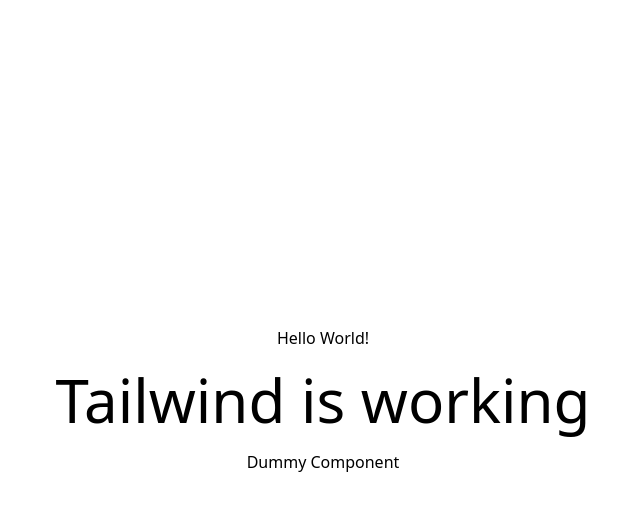
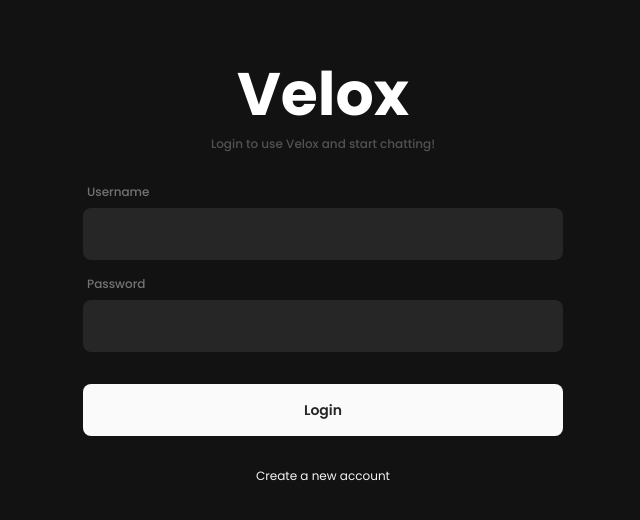
Before and after one commit to aosasona/nextjs-firebase-chat, a Next.js app: page / in a window 1280 px wide. Shown: the top 520 px of the page, without its empty margins (317-957 px from the left). Built offline with nearby package versions, Linux system fonts and the light colour scheme.

Commit message:
Added input and button components

```diff
--- /dev/null
+++ b/components/Button.tsx
@@ -0,0 +1,21 @@
+import type { FC } from "react";
+
+interface Props {
+  children: string;
+  type: "button" | "submit" | "reset";
+  onClick?: () => void;
+}
+
+const Button: FC<Props> = ({ children, type = "button", onClick }) => {
+  return (
+    <button
+      type={type}
+      onClick={onClick}
+      className="w-full text-sm font-semibold bg-neutral-50 text-neutral-800 hover:bg-neutral-600 hover:text-white focus:bg-neutral-600 transition-all py-4 px-4 rounded-lg"
+    >
+      {children || "Continue"}
+    </button>
+  );
+};
+
+export default Button;
--- a/components/Dummy.tsx
+++ /dev/null
@@ -1,9 +0,0 @@
-import { FunctionComponentElement } from "react";
-
-type Props = {
-  name?: string;
-};
-
-export default function Dummy(): FunctionComponentElement<Props> {
-  return <div>Dummy Component</div>;
-}
--- /dev/null
+++ b/components/Input.tsx
@@ -0,0 +1,48 @@
+import React from "react";
+import type { FC, ChangeEvent } from "react";
+
+interface Props {
+  label?: string;
+  name?: string;
+  type?: string;
+  required?: boolean;
+  value: string;
+  className?: string;
+  onChange: (e: ChangeEvent<HTMLInputElement>) => void;
+}
+
+const Input: FC<Props> = ({
+  label,
+  name,
+  type,
+  required = true,
+  value,
+  className,
+  onChange,
+}) => {
+  return (
+    <div
+      className={
+        className
+          ? `flex flex-col gap-y-1 ${className}`
+          : "flex flex-col gap-y-1"
+      }
+    >
+      {label && (
+        <label className="text-xs font-medium text-neutral-500 px-1 mb-1">
+          {label}
+        </label>
+      )}
+      <input
+        type={type}
+        name={name || ""}
+        className="bg-neutral-800 text-sm rounded-lg focus:border-neutral-200 focus:border-2 focus:outline-none py-4 px-3"
+        required={required}
+        value={value}
+        onChange={onChange}
+      />
+    </div>
+  );
+};
+
+export default Input;
--- a/package.json
+++ b/package.json
@@ -9,9 +9,13 @@
     "lint": "next lint"
   },
   "dependencies": {
+    "date-fns": "^2.28.0",
+    "firebase": "^9.8.3",
+    "framer-motion": "^6.3.12",
     "next": "12.1.6",
     "react": "18.1.0",
-    "react-dom": "18.1.0"
+    "react-dom": "18.1.0",
+    "react-icons": "^4.4.0"
   },
   "devDependencies": {
     "@types/node": "17.0.33",
--- a/pages/index.tsx
+++ b/pages/index.tsx
@@ -1,16 +1,94 @@
-import Dummy from "@/components/Dummy";
+import { useEffect, useState } from "react";
+import type { NextPage } from "next";
 import Meta from "@/defaults/Meta";
-import type { NextPage } from "next";
+import Input from "@/components/Input";
+import Button from "@/components/Button";
+import Link from "next/link";
 
-const Home: NextPage = () => {
+interface Data {
+  username: string;
+  password: string;
+}
+
+interface Status {
+  error: boolean;
+  loading: boolean;
+  message: string;
+}
+
+const Login: NextPage = () => {
+  const [data, setData] = useState<Data>({
+    username: "",
+    password: "",
+  });
+  const [status, setStatus] = useState<Status>({
+    error: false,
+    loading: false,
+    message: "",
+  });
+
+  //Change handler
+  const handleChange = (e: React.ChangeEvent<HTMLInputElement>) => {
+    setData({ ...data, [e.target.name]: e.target.value });
+  };
+
+  // Form handler
+  const formHandler = (e: React.FormEvent<HTMLFormElement>) => {
+    e.preventDefault();
+    console.log("submit");
+  };
   return (
-    <div className="flex flex-col items-center justify-center w-screen h-screen">
-      <Meta title="Home" desc="This is a description" />
-      Hello World!
-      <h1 className="text-6xl my-5">Tailwind is working</h1>
-      <Dummy />
+    <div className="flex flex-col items-center w-screen h-screen mt-[8vh]">
+      <Meta title="Login" desc="This is a description" />
+      <main className="w-[94%] lg:w-2/5 mx-auto">
+        <div className="px-3 text-left lg:text-center">
+          <h1 className="text-5xl lg:text-6xl font-bold">Velox</h1>
+          <h4 className="text-neutral-600 font-medium text-xs mt-1 lg:mt-3">
+            Login to use Velox and start chatting!
+          </h4>
+        </div>
+
+        <form
+          className="flex flex-col w-full rounded-2xl px-2 lg:px-4 mt-8"
+          onSubmit={formHandler}
+        >
+          <div>
+            <Input
+              type="text"
+              name="username"
+              label="Username"
+              required={true}
+              value={data.username}
+              onChange={handleChange}
+              className="mb-4"
+            />
+
+            <Input
+              type="password"
+              name="password"
+              label="Password"
+              required={true}
+              value={data.password}
+              onChange={handleChange}
+              className="mb-4"
+            />
+
+            <div className="mt-8">
+              <Button type="submit">
+                {status.loading ? "Loading..." : "Login"}
+              </Button>
+            </div>
+
+            <Link href="/sign-up">
+              <p className="text-xs text-neutral-100 font-normal text-center mt-8">
+                Create a new account
+              </p>
+            </Link>
+          </div>
+        </form>
+      </main>
     </div>
   );
 };
 
-export default Home;
+export default Login;
--- a/styles/main.css
+++ b/styles/main.css
@@ -1 +1,11 @@
 @import url(https://fonts.googleapis.com/css?family=Poppins:100,200,300,400,500,600,700,800,900);
+
+html,
+body {
+  font-family: "Poppins", sans-serif;
+  font-size: 16px;
+  font-weight: 400;
+  line-height: 1.7;
+  color: #fff;
+  background-color: #121212;
+}
```
Also changed, not shown: 2 other files (tests, documents, lock files or other folders).
